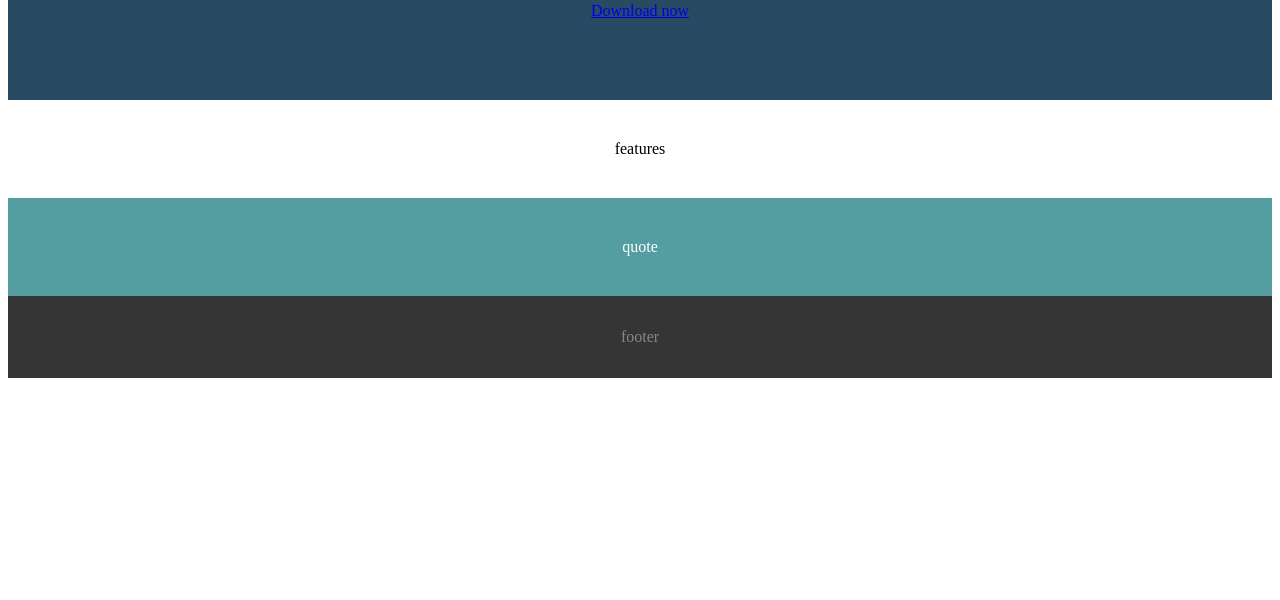
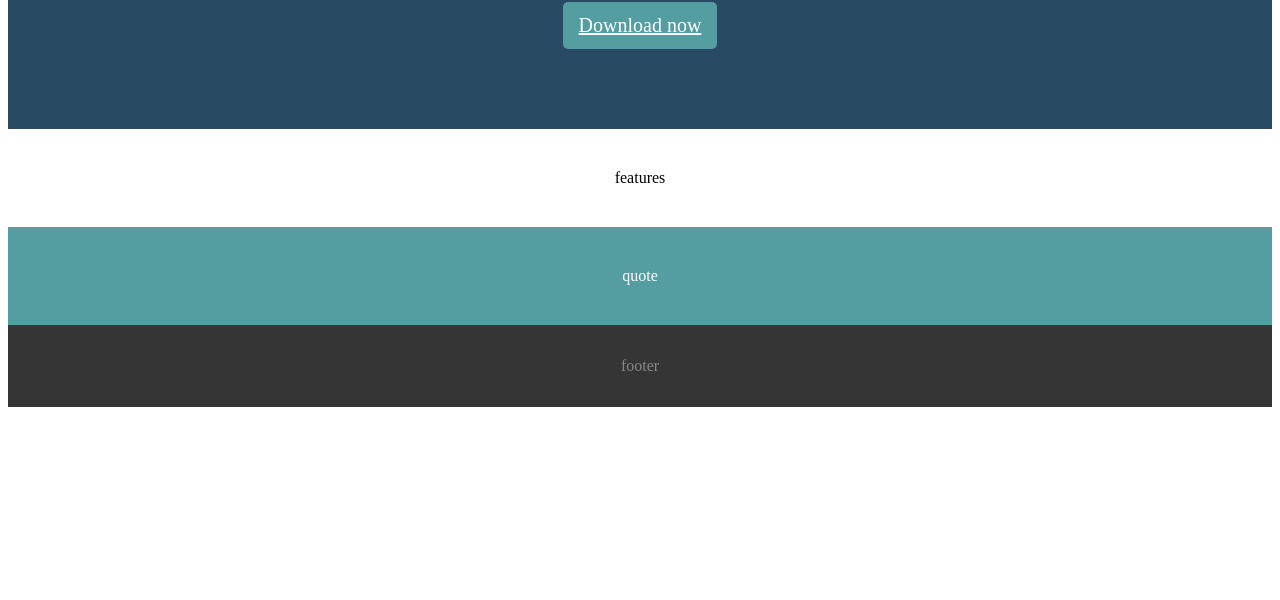
Before and after one commit to Hbence10/sololearn-rwd, a plain HTML site: page index.html in a window 1280 px wide. Shown: the part 200-800 px from the top of the page. Drawn offline with Linux system fonts and the light colour scheme.

Commit message:
add btn class

```diff
--- a/style.css
+++ b/style.css
@@ -43,3 +43,15 @@ h2 {
     padding: 0 20px;
     max-width: 900px;
 }
+
+.btn {
+    display: inline-block;
+    color: white;
+    font-weight: 500;
+    font-size: 20px;
+    background: #549DA0;
+    border: none;
+    border-radius: 5px;
+    padding: 12px 16px;
+    cursor: pointer;
+}
```
